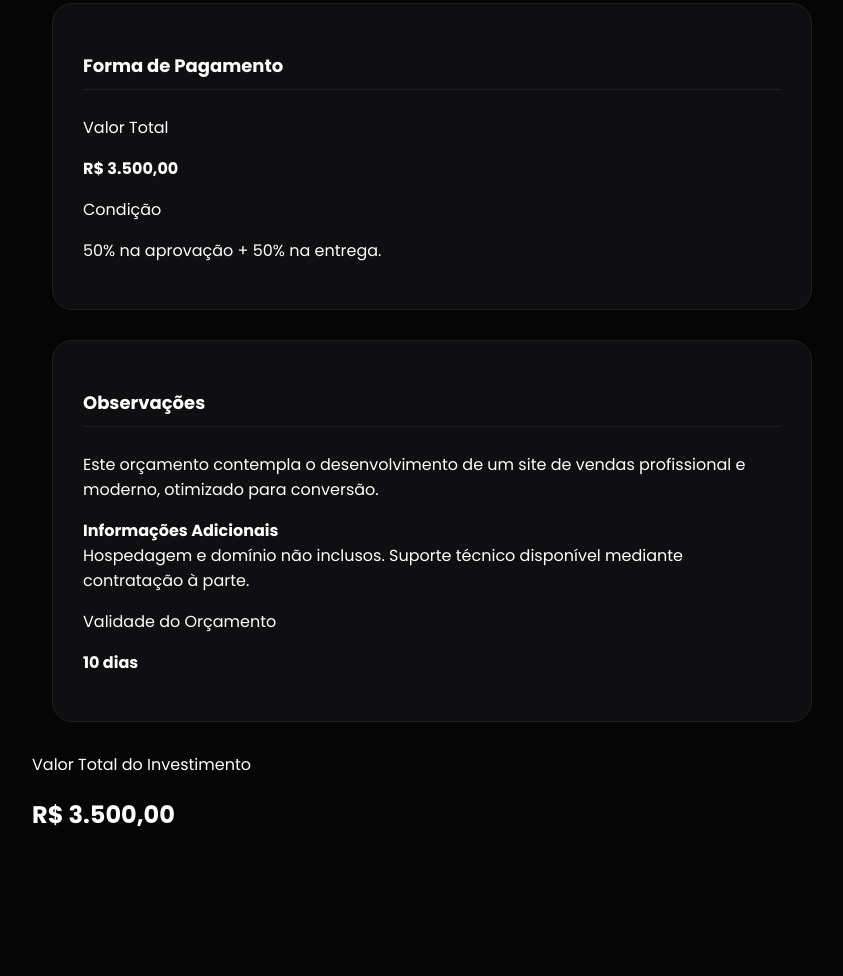
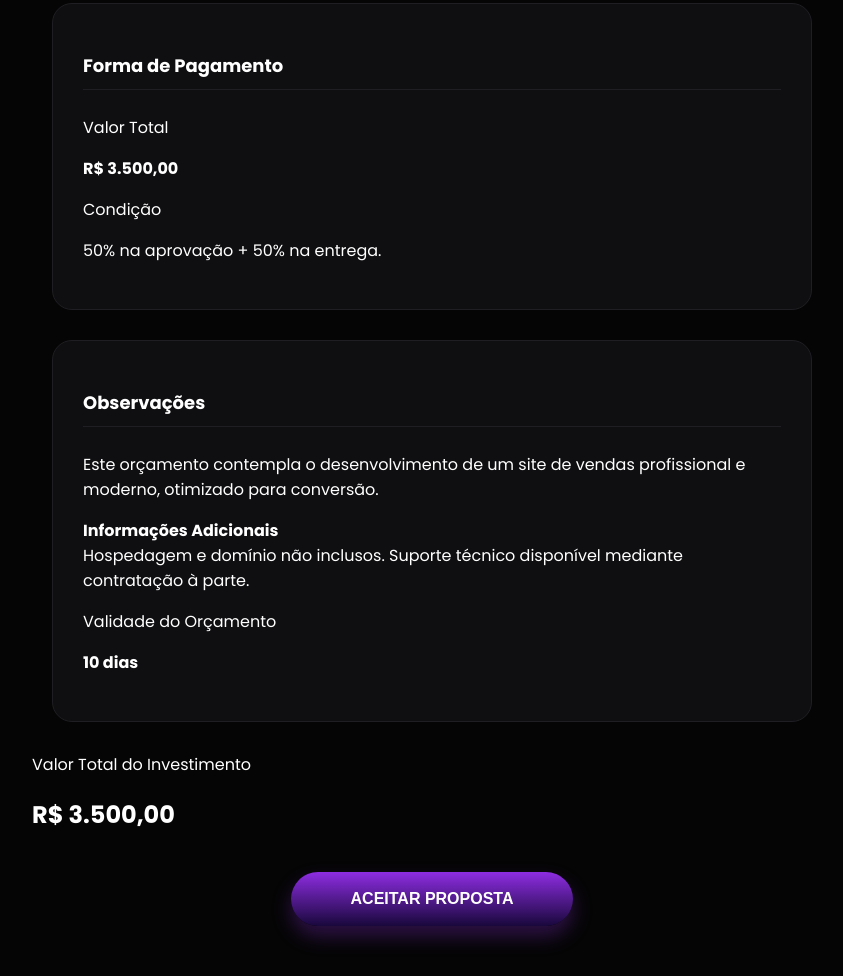
Before and after one commit to csalles2/Proposta-Vendas, a plain HTML site: page index.html in a window 1280 px wide. Shown: the part 2135-3111 px from the top of the page, without its empty margins (208-1051 px from the left). Before the commit the page ends 3037 px from the top, so only its background shows below. Drawn offline with Linux system fonts and the light colour scheme.

Commit message:
melhorando

```diff
--- a/index.html
+++ b/index.html
@@ -127,6 +127,15 @@
             <h2>R$ 3.500,00</h2>
         </div>
 
+        <footer class="footer-action">
+            <button onclick="aceitar()">ACEITAR PROPOSTA</button>
+        </footer>
+    </div>
 
+    <script>
+        function aceitar() {
+            window.open('https://wa.me/5569992308825', '_blank');
+        }
+    </script>
 </body>
 </html>
```
